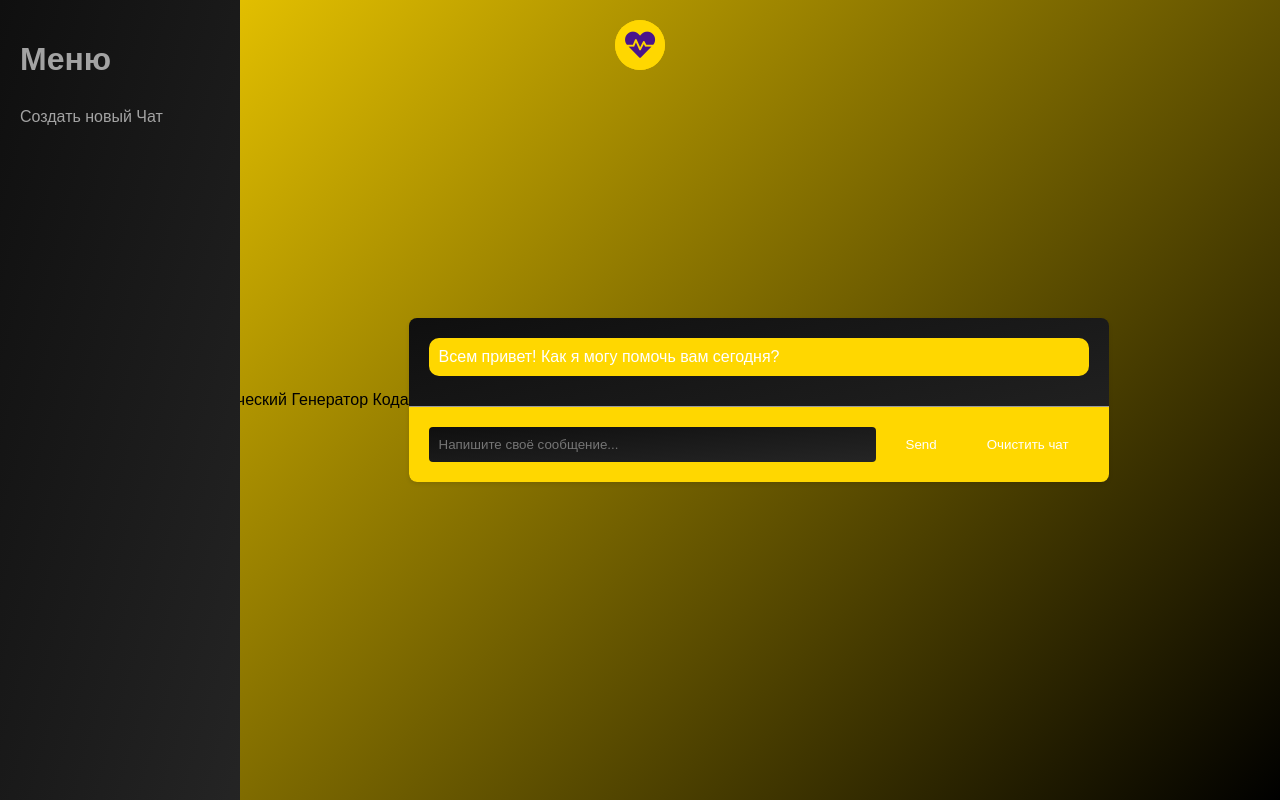
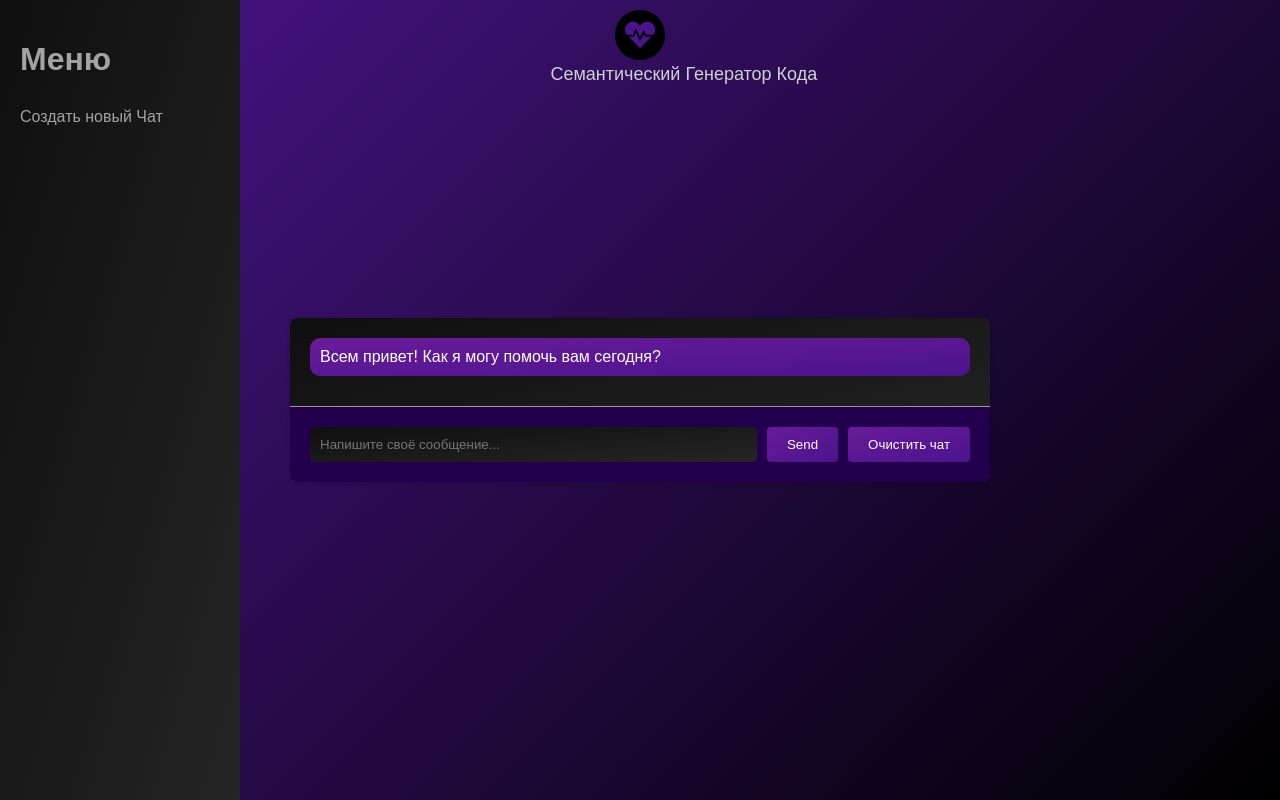
Before and after one commit to Hansiko/SemanticCodeGenerator-LIE2-, a plain HTML site: page index.html in a window 1280 px wide. Drawn offline with Linux system fonts and the light colour scheme.

Commit message:
style.css

```diff
--- a/css/style.css
+++ b/css/style.css
@@ -1,6 +1,6 @@
 body {
     font-family: Arial, sans-serif;
-    background: linear-gradient(135deg, #ffd700, #000000);
+    background: linear-gradient(135deg, #4a148c, #000000);
     margin: 0;
     padding: 0;
     min-height: 100vh;
@@ -38,14 +38,14 @@ body {
   }
 
   .from-user {
-    background-image: linear-gradient(to bottom right, #ffd700, #ffd700);
+    background-image: linear-gradient(to bottom right, #1564ec, #00b0ff);
     color: #ffffff;
     align-self: flex-end;
     text-align: right;
   }
 
   .from-assistant {
-    background-image: linear-gradient(to bottom right, #ffd700, #ffd700);
+    background-image: linear-gradient(to bottom right, #6a1b9a, #4a148c);
     color: #ffffff;
   }
 
@@ -53,7 +53,7 @@ body {
     padding: 20px;
     border-top: 1px solid #999;
     display: flex;
-    background-color: #ffd700;
+    background-color: #22004d;
     align-items: center;
   }
 
@@ -69,7 +69,7 @@ body {
 
   .user-input button {
     padding: 10px 20px;
-    background-image: linear-gradient(to bottom right, #ffd700, #ffd700);
+    background-image: linear-gradient(to bottom right, #6a1b9a, #4a148c);
     color: white;
     border: none;
     border-radius: 4px;
@@ -77,9 +77,8 @@ body {
   }
 
   .user-input button:hover {
-    background-image: linear-gradient(to bottom right, #ffec00, #ffec00);
+    background-image: linear-gradient(to bottom right, #8223bd, #611cb6);
   }
-
   .code-box {
     background-color: #2b2b2b;
     color: #ffffff;
@@ -116,7 +115,7 @@ body {
 }
 
 .clear-button {
-    background-image: linear-gradient(to bottom right, #ffd700, #ffd700);
+  background-image: linear-gradient(to bottom right, #4a148c, #000000);
   color: white;
   border: none;
   border-radius: 4px;
@@ -126,9 +125,9 @@ body {
 }
 
 .clear-button:hover {
-    background-image: linear-gradient(to bottom right, #ffec00, #ffec00);
+  background-image: linear-gradient(to bottom right, #6a1b9a, #4a148c);
 }
-
+/* Стили для бокового меню */
 .sidebar {
   position: fixed;
   left: 0;
@@ -158,24 +157,43 @@ body {
 }
 
 .sidebar ul li a:hover {
-    background-color: #ffd700;
+  background-color: #4a148c;
 }
-
+/* Стили для черного кружка */
 .pulse-icon {
-    position: absolute;
-    top: 20px;
-    left: 50%;
-    transform: translateX(-50%);
+  position: absolute; /* Абсолютное позиционирование */
+  top: 10px; /* Помещаем иконку выше контейнера с чатом */
+  left: 50%; /* Размещаем иконку по центру по горизонтали */
+  transform: translateX(-50%); /* Центрируем иконку по горизонтали */
   width: 50px;
   height: 50px;
-    background-color: #ffd700;
+  background-color: black;
   border-radius: 50%;
   display: flex;
   justify-content: center;
   align-items: center;
 }
 
+/* Стили для иконки пульса */
 .pulse-icon i {
-    color: #4a148c;
-    font-size: 30px;
+  color:#4a148c;
+  font-size: 30px; /* Размер иконки */
 }
+.header {
+  display: flex;
+  justify-content: center;
+  align-items: center;
+}
+
+.logo-container {
+  display: flex;
+  align-items: center;
+}
+
+.logo-text {
+  position: absolute;
+  top: 64px;
+  left: 43%;
+  font-size: 18px;
+  color: #d1d1d1;
+}
```
Lines whose indentation alone changed are shown as unchanged.
